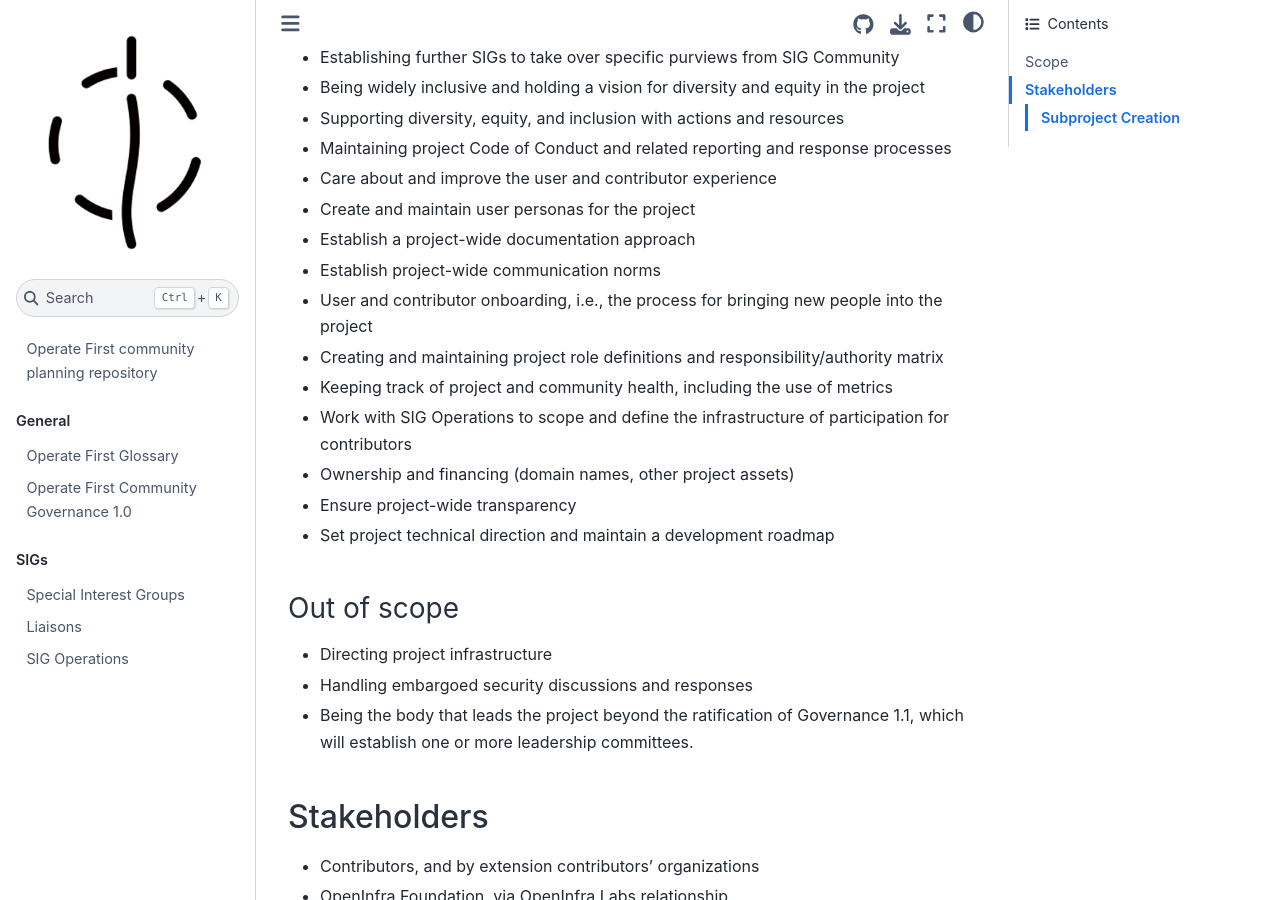
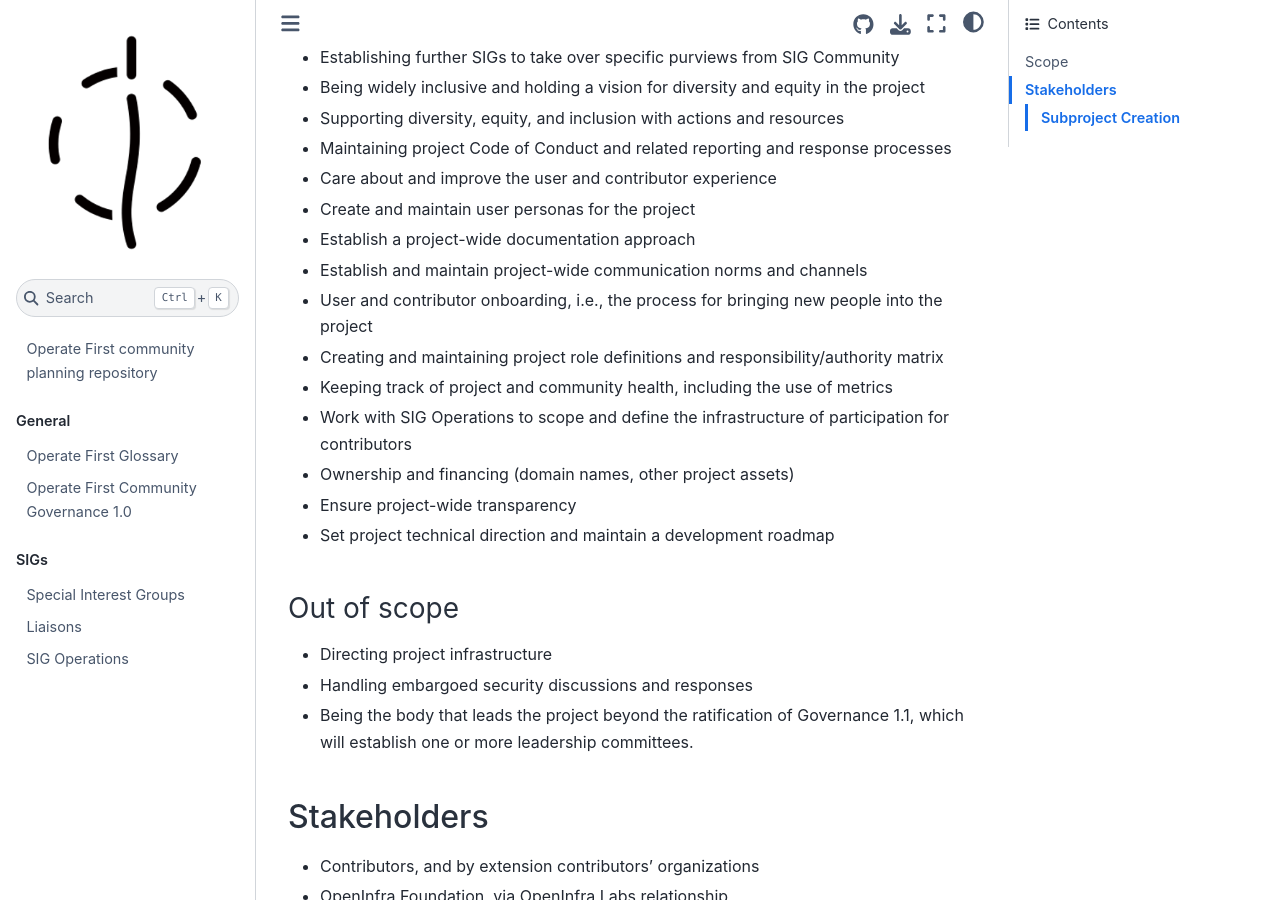
Before and after one commit to operate-first/community, a Jupyter Book: the page built from sig-community/charter.md, in a window 1280 px wide and 900 px high, scrolled down 803 px. Built offline with Jupyter Book 1.0.4 settings and Sphinx 7.4.7 and the Sphinx Book theme 1.1.4, drawn with Linux system fonts in a browser that asks for light colours.

Commit message:
Clarifying scope of "owning" project-wide communications
Co-authored-by: Tom Coufal <7453394+tumido@users.noreply.github.com>

```diff
--- a/sig-community/charter.md
+++ b/sig-community/charter.md
@@ -31,7 +31,7 @@
 * Care about and improve the user and contributor experience
 * Create and maintain user personas for the project
 * Establish a project-wide documentation approach
-* Establish project-wide communication norms
+* Establish and maintain project-wide communication norms and channels
 * User and contributor onboarding, i.e., the process for bringing new people into the project
 * Creating and maintaining project role definitions and responsibility/authority matrix
 * Keeping track of project and community health, including the use of metrics
```
